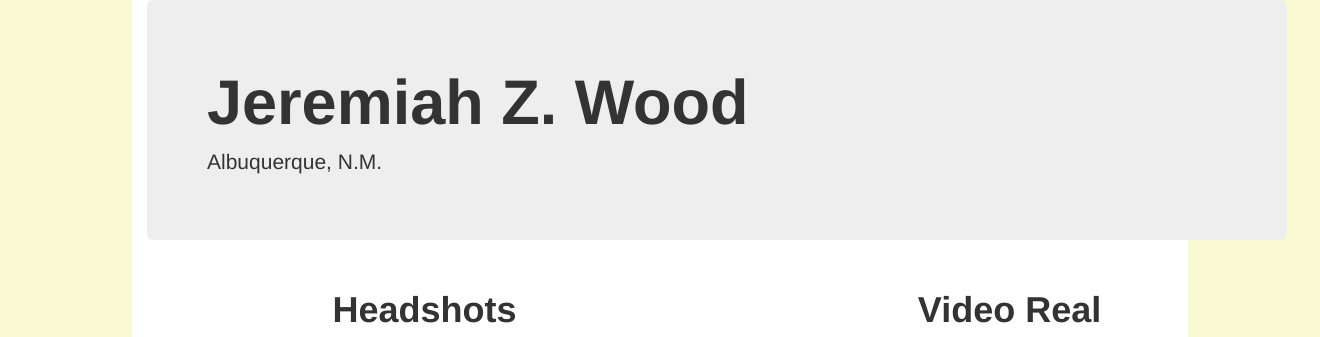
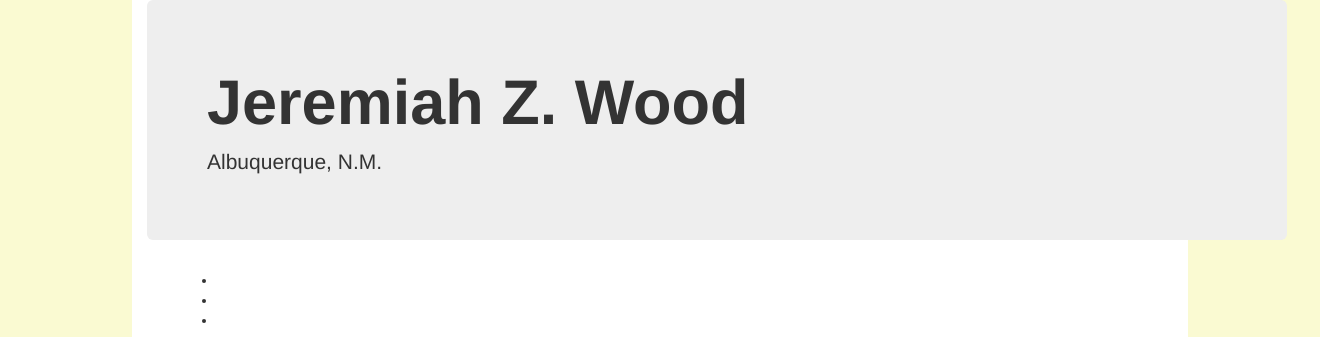
Before and after one commit to jzw007/my-personal-site, a PHP site: page / in a window 1320 px wide. Shown: the top 337 px of the page. Run offline with PHP 8.4, Linux system fonts and the light colour scheme; some libraries are stand-ins or nearby versions.

Commit message:
Attempt at the nav bar...

```diff
--- a/index.php
+++ b/index.php
@@ -31,9 +31,6 @@
 
 	<!--content starts here-->
 	<body>
-		<div>
-
-		</div>
 		<div class="container">
 			<div class="row">
 				<div class="col-xs-12">
@@ -43,6 +40,18 @@
 					</div>
 				</div>
 			</div>
+			<div class="container">
+				<div class="col-xs-12">
+					<nav>
+						<ul>
+							<li><a href="Resume.htm"></a></li>
+							<li><a href="Bio.htm"></a></li>
+							<li><a href="Contact"></a> </li>
+						</ul>
+					</nav>
+				</div>
+			</div>
+		</div>
 
 
 
```
